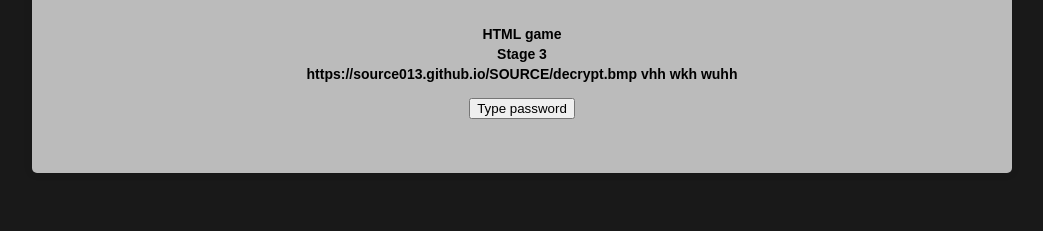
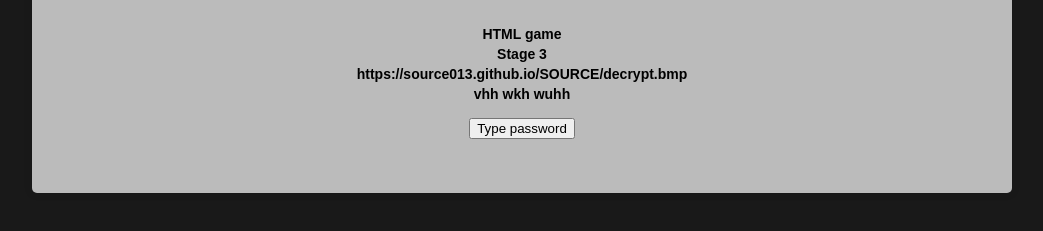
Before and after one commit to rap0at/SOURCE, a plain HTML site: page Riddle3.html in a window 1280 px wide. Shown: the part 81-312 px from the top of the page, without its empty margins (118-1161 px from the left). Drawn offline with Linux system fonts and the light colour scheme.

Commit message:
Update Riddle3.html

```diff
--- a/Riddle3.html
+++ b/Riddle3.html
@@ -347,7 +347,7 @@
                         <CENTER>
                         <FORM>
                         <b>HTML game<br>Stage 3<br>
-                        https://source013.github.io/SOURCE/decrypt.bmp
+                        https://source013.github.io/SOURCE/decrypt.bmp<br>
                         vhh wkh wuhh</b>
                         </FORM>
                         </CENTER>
```
